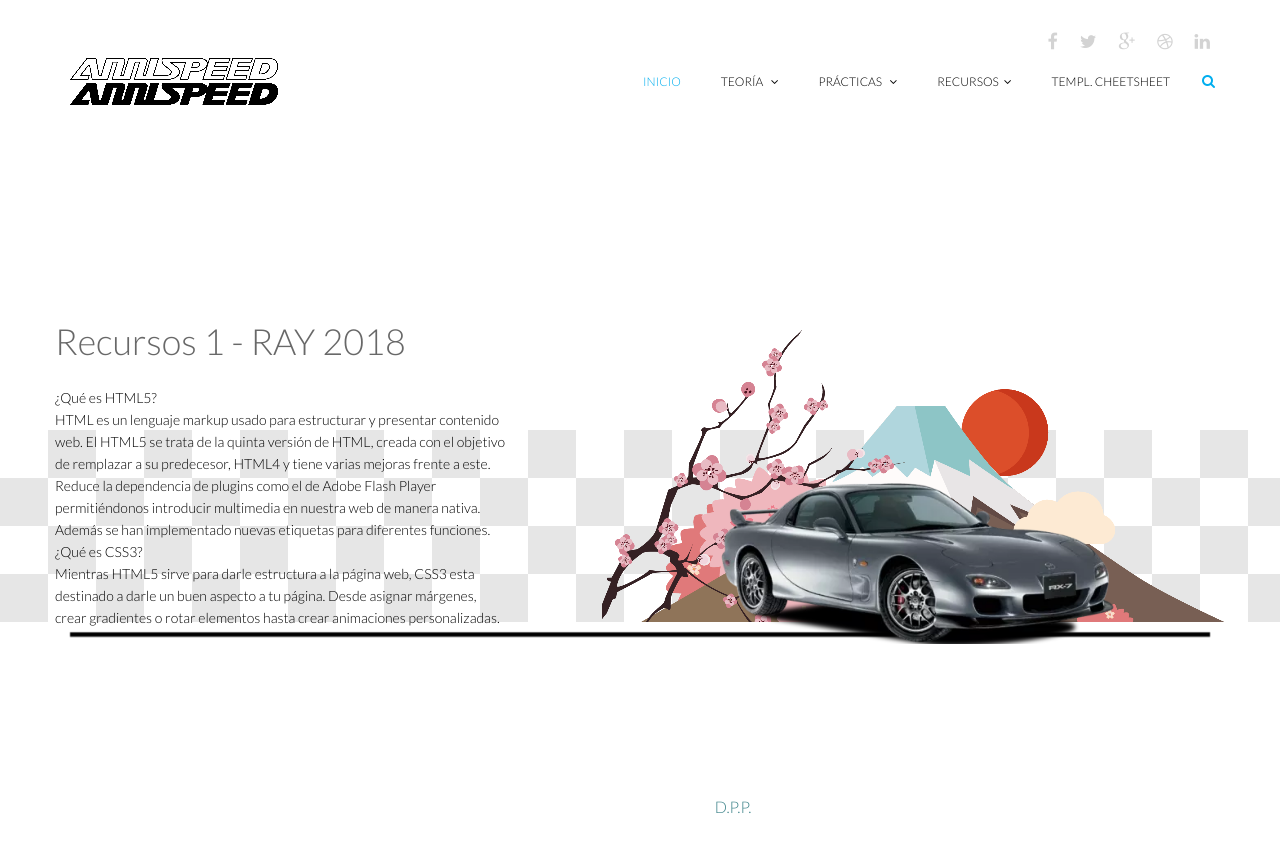
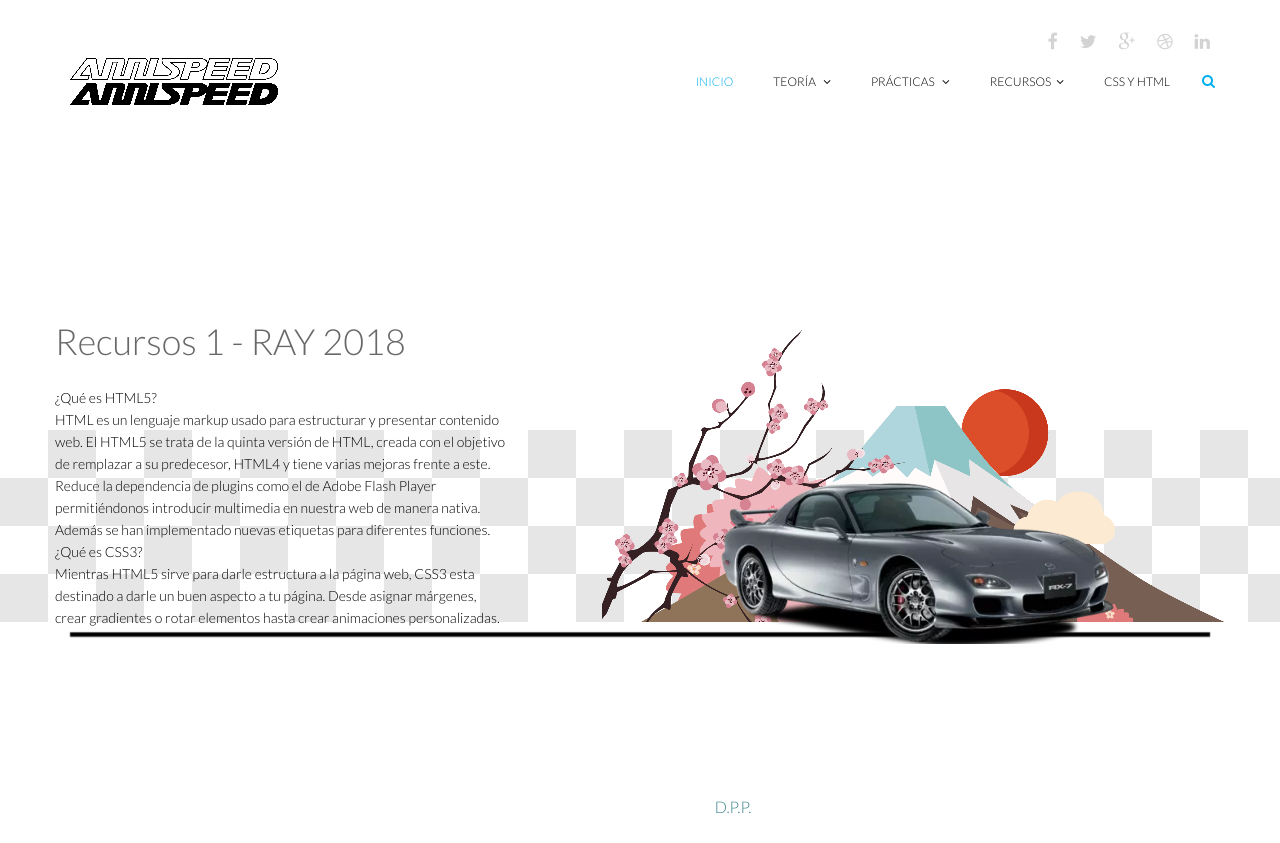
Before and after one commit to DynamoHotRun/Pagina-Web-Terminada, a plain HTML site: page pages/galeria.html in a window 1280 px wide. Drawn offline with Linux system fonts and the light colour scheme.

Commit message:
Update galeria.html

```diff
--- a/pages/galeria.html
+++ b/pages/galeria.html
@@ -130,7 +130,7 @@
 								</ul>
 							</li>
 
-							<li><a href="cheetsheet.html ">Templ. CheetSheet</a></li>
+							<li><a href="cheetsheet.html ">CSS y HTML</a></li>
 						</ul>
 					</div>
 
```
